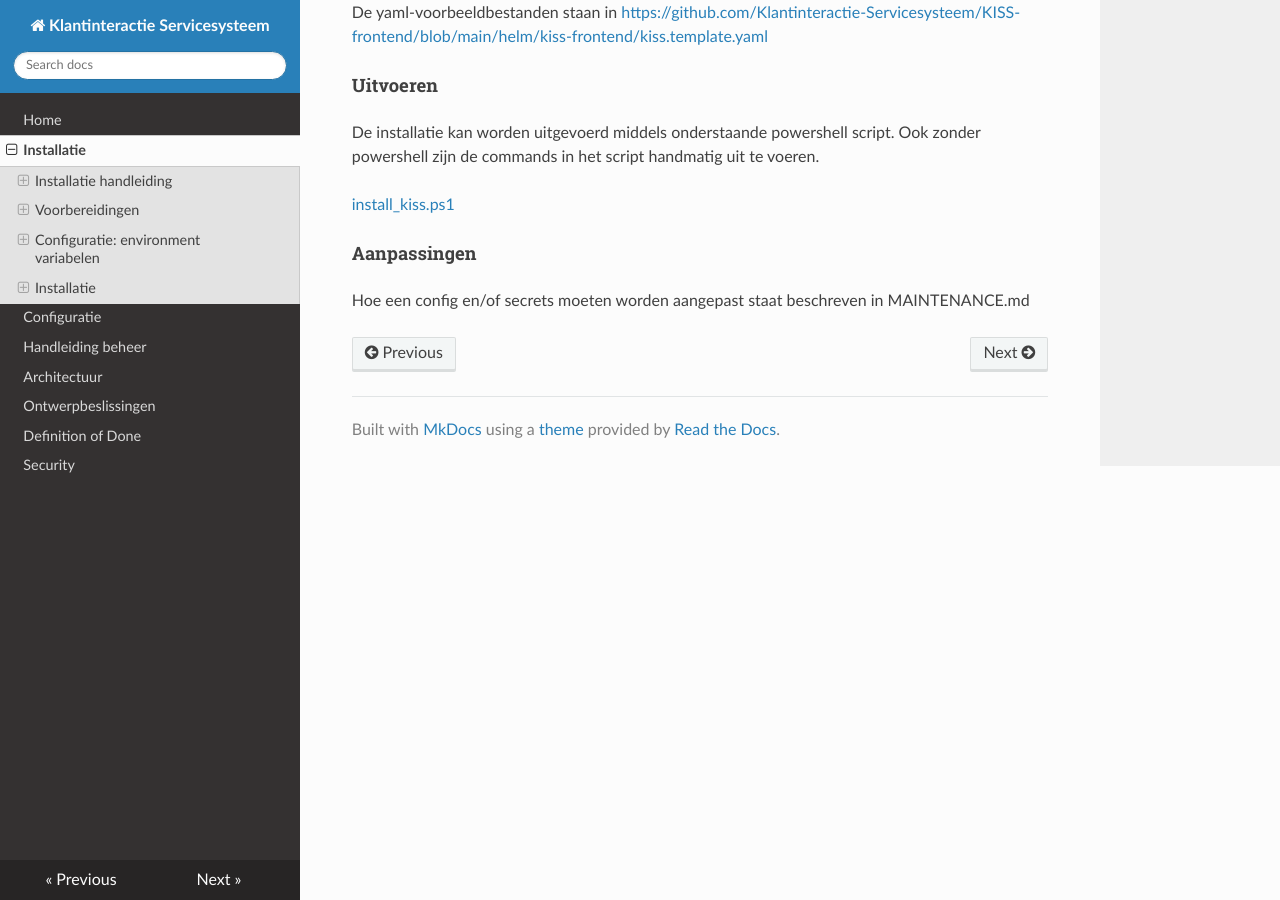
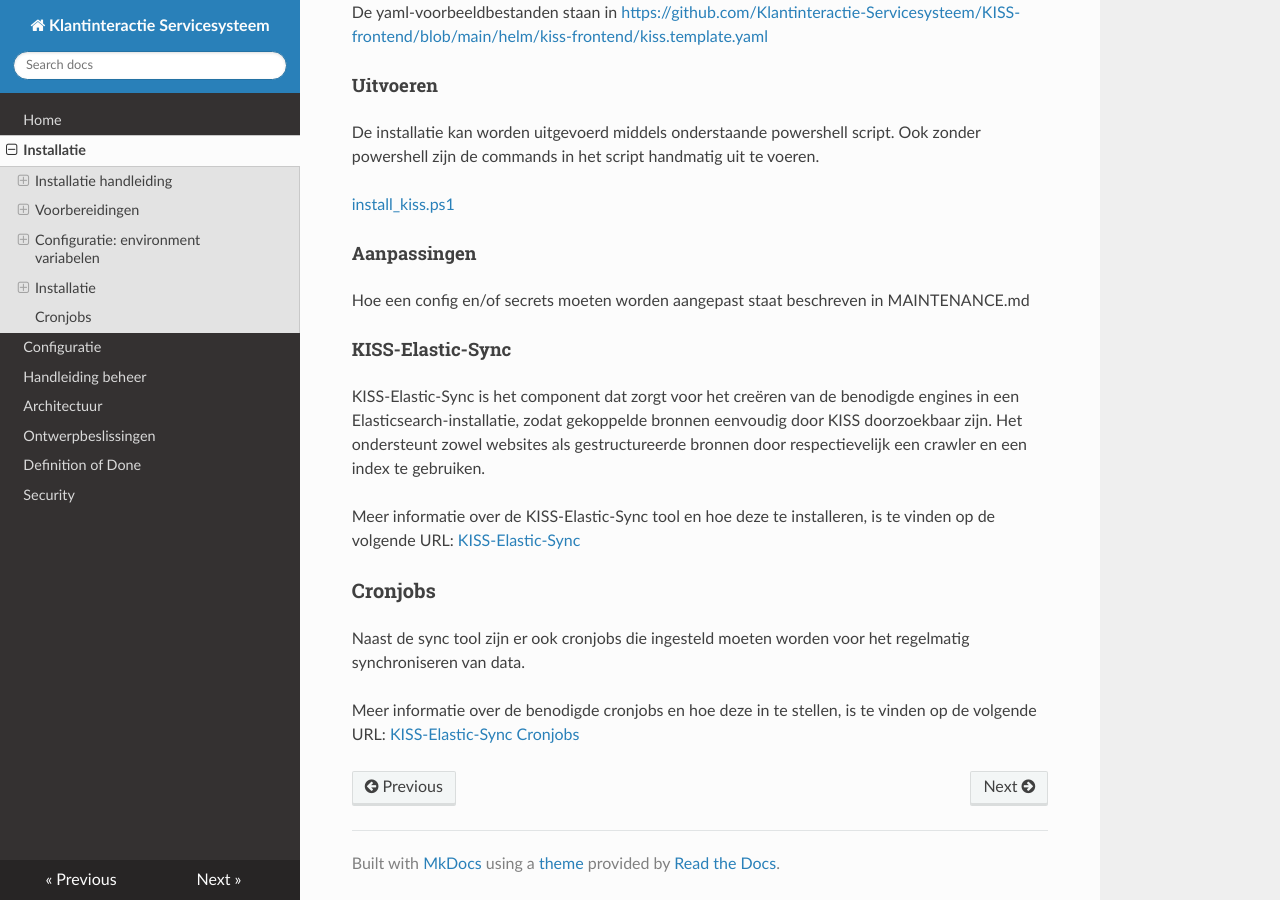
Before and after one commit to Klantinteractie-Servicesysteem/.github, an MkDocs documentation site: the page built from docs/INSTALLATION.md, in a window 1280 px wide and 900 px high, scrolled down 6379 px. Built offline with MkDocs 1.6.1, drawn with Linux system fonts in a browser that asks for light colours; nearby versions of some CDN libraries.

Commit message:
Update INSTALLATION.md

```diff
--- a/docs/INSTALLATION.md
+++ b/docs/INSTALLATION.md
@@ -183,3 +183,15 @@
 
 #### Aanpassingen
 Hoe een config en/of secrets moeten worden aangepast staat beschreven in MAINTENANCE.md
+
+#### KISS-Elastic-Sync
+KISS-Elastic-Sync is het component dat zorgt voor het creëren van de benodigde engines in een Elasticsearch-installatie, zodat gekoppelde bronnen eenvoudig door KISS doorzoekbaar zijn. Het ondersteunt zowel websites als gestructureerde bronnen door respectievelijk een crawler en een index te gebruiken.
+
+Meer informatie over de KISS-Elastic-Sync tool en hoe deze te installeren, is te vinden op de volgende URL:
+[KISS-Elastic-Sync](https://github.com/Klantinteractie-Servicesysteem/KISS-Elastic-Sync/blob/main/README.md)
+
+### Cronjobs
+Naast de sync tool zijn er ook cronjobs die ingesteld moeten worden voor het regelmatig synchroniseren van data.
+
+Meer informatie over de benodigde cronjobs en hoe deze in te stellen, is te vinden op de volgende URL:
+[KISS-Elastic-Sync Cronjobs](https://github.com/Klantinteractie-Servicesysteem/KISS-Elastic-Sync/blob/main/deploy/README.md)
```
